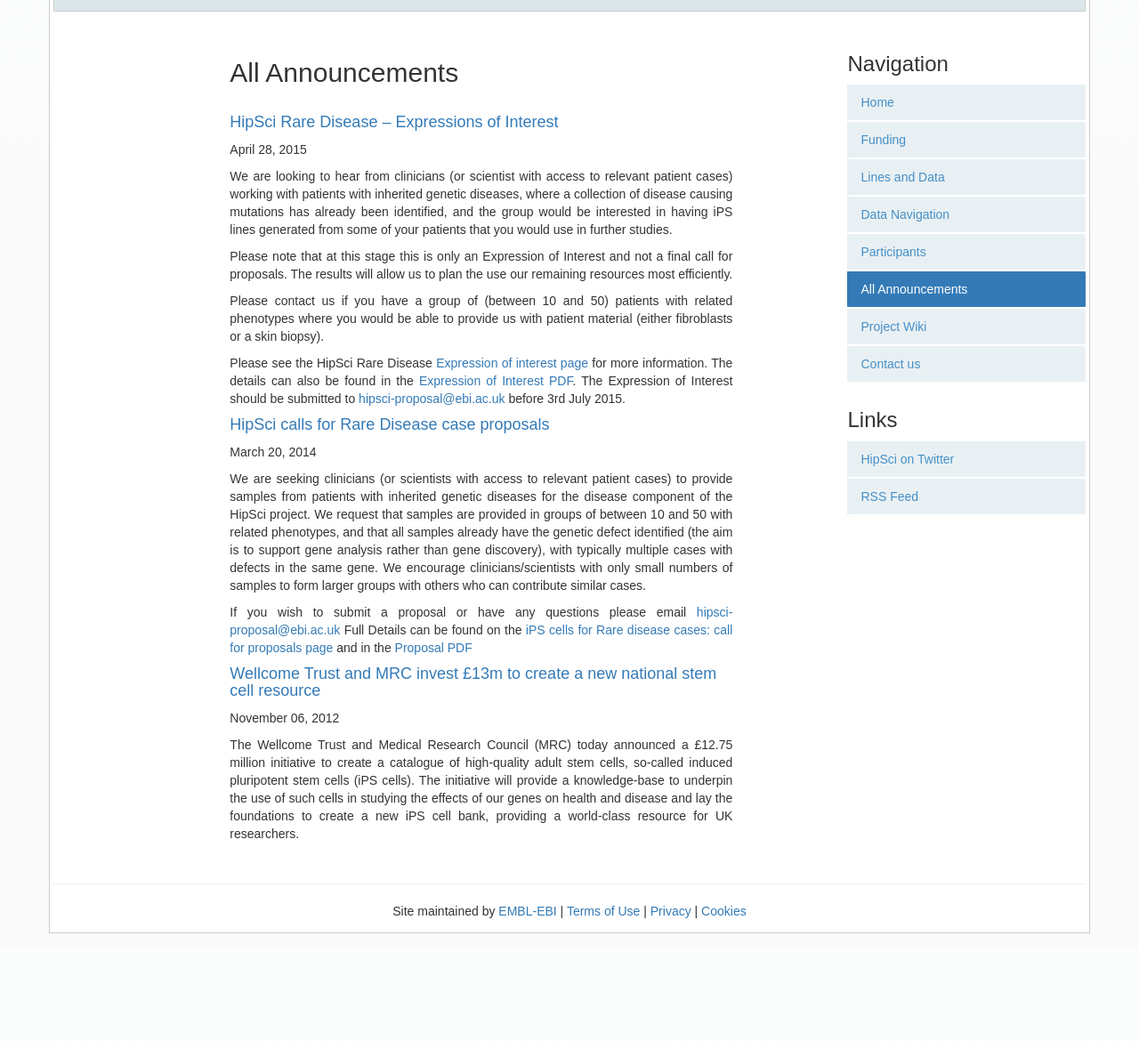
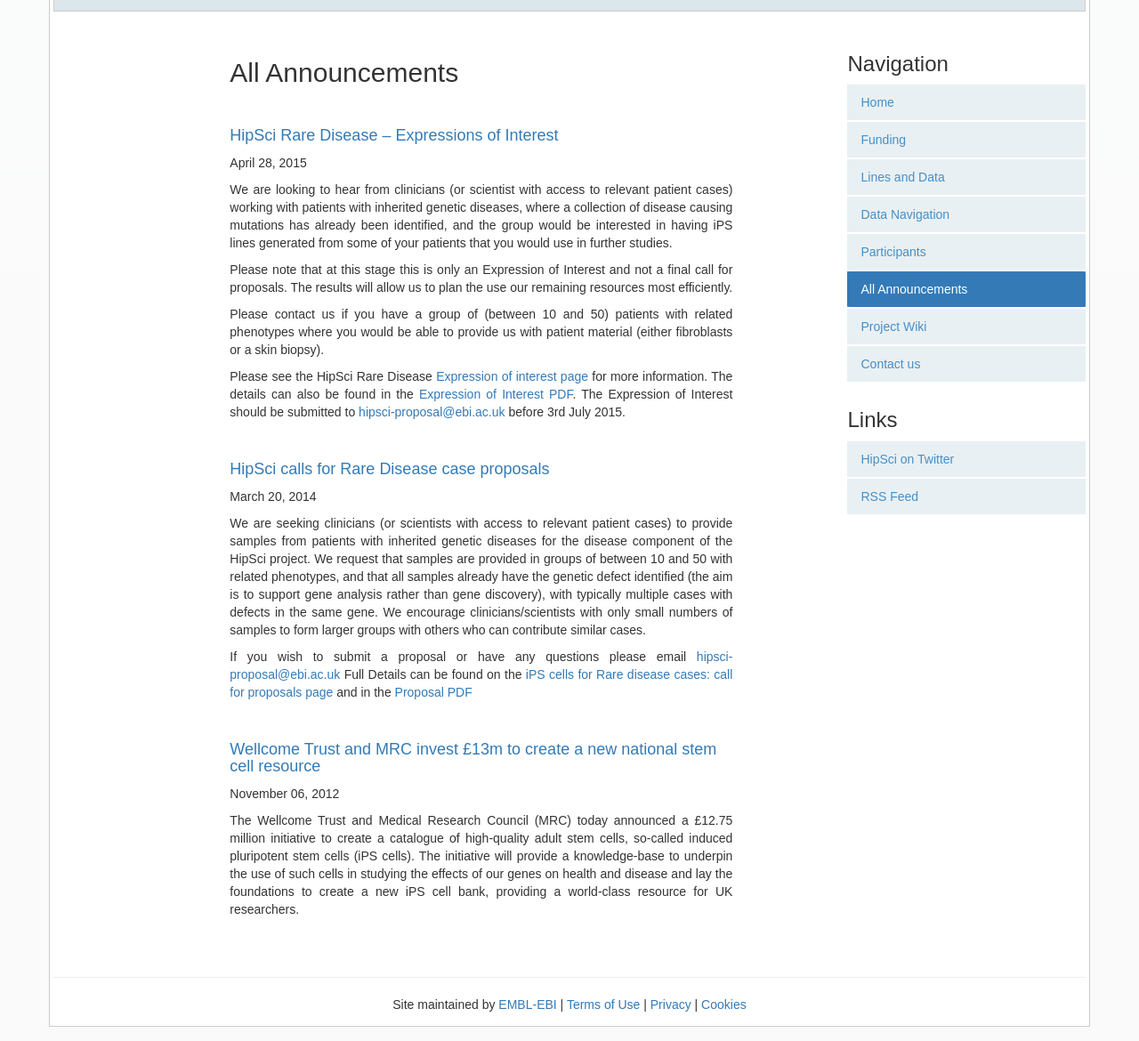
Before and after one commit to EMBL-EBI-GCA/gca_hipsci_website, a Jekyll site: the page built from announcements.html, in a window 1280 px wide, cut to the strip 146-1316 px from the top of the page. Shown: the whole strip at 89% size. Built offline with Jekyll 4.4.1, drawn with Linux system fonts in a browser that asks for light colours; nearby versions of some CDN libraries; before the commit the page ends 1211 px from its top, so only the background shows below that.

Commit message:
some styling and changed the ordering of columns for xs screens

```diff
--- a/_layouts/default.html
+++ b/_layouts/default.html
@@ -9,11 +9,7 @@
     {% include header.html %}
 
     <div class="row">
-        <div class="col-md-6 col-xs-10 col-md-offset-2 col-xs-offset-1">
-        {{ content }}
-        </div>
-
-        <div class="col-md-3 col-xs-10 col-md-offset-1 col-xs-offset-1">
+        <div class="col-md-3 col-xs-10 col-md-push-8 col-md-offset-1 col-xs-offset-1">
         <div class="row">
         <div class="col-md-12 col-xs-5 navigation">
         {% include navigation.html %}
@@ -23,6 +19,11 @@
         </div>
         </div>
         </div>
+
+        <div class="col-md-6 col-md-pull-4 col-xs-10 col-md-offset-2 col-xs-offset-1">
+        {{ content }}
+        </div>
+
     </div>
 
     {% include footer.html %}
--- a/announcements.html
+++ b/announcements.html
@@ -5,7 +5,9 @@
 ---
 
 {% for post in site.posts %}
+    <div class="announcement">
     <h4 class="post-title"><a href="{{ post.url | prepend: site.baseurl }}">{{ post.title | markdownify | remove: '<p>' | remove: '</p>'}}</a></h4>
     <p>{{post.date | date: '%B %d, %Y'}}</p>
     {{ post.content | markdownify }}
+    </div>
 {% endfor %}
--- a/css/main.scss
+++ b/css/main.scss
@@ -85,3 +85,8 @@
         padding-top: 5px;
     }
 }
+
+div.announcement {
+    padding-top: 5px;
+    margin-bottom: 30px;
+}
--- a/participants.html
+++ b/participants.html
@@ -5,6 +5,7 @@
 ---
 
 <div class="wrapper participant">
+  <h2 class="post-title">{{ page.title }}</h2>
 {% assign sortedparticipants = site.participants | sort: 'order' %}
 {% for participant in sortedparticipants %}
 <div class="row">
```
